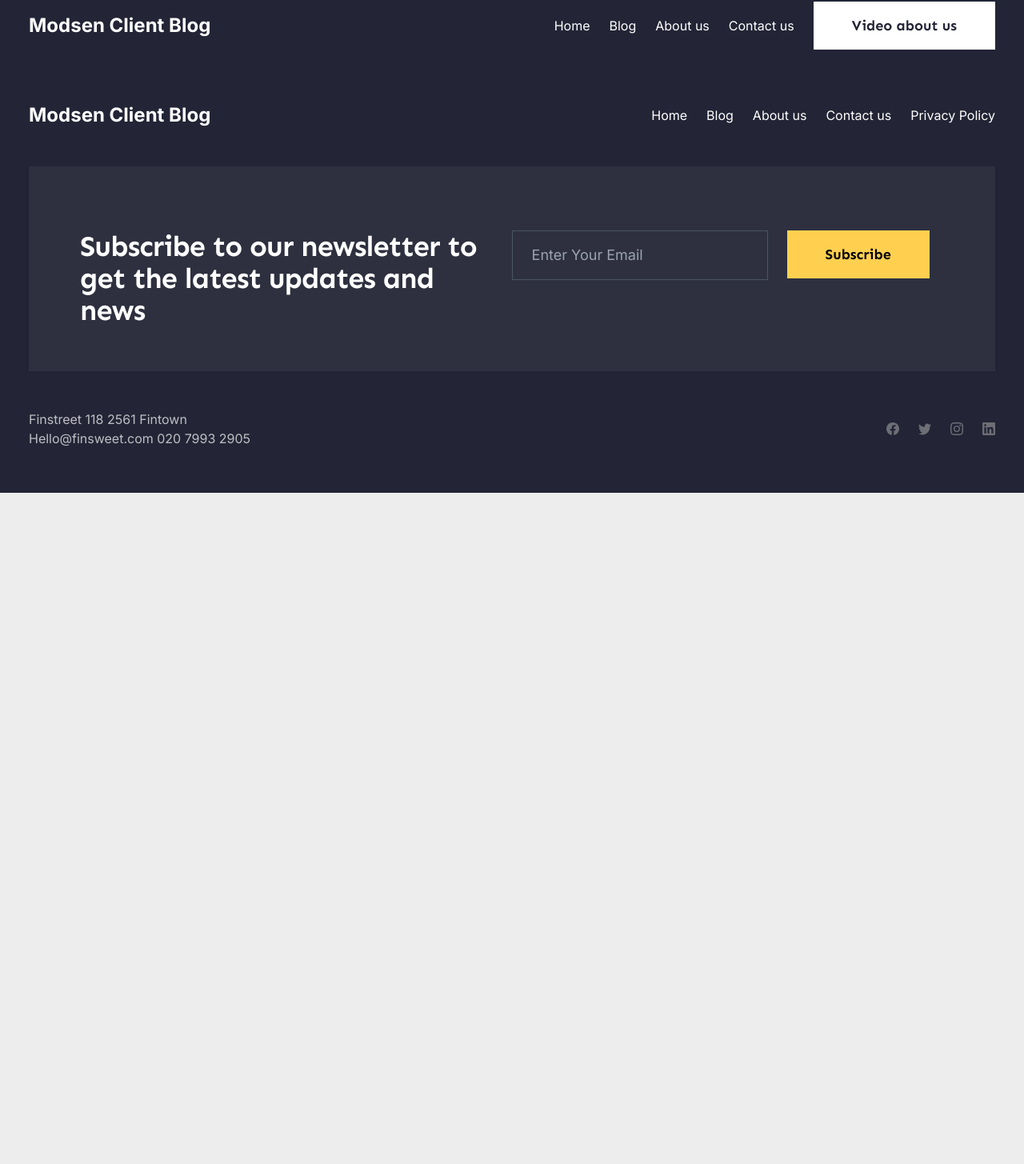
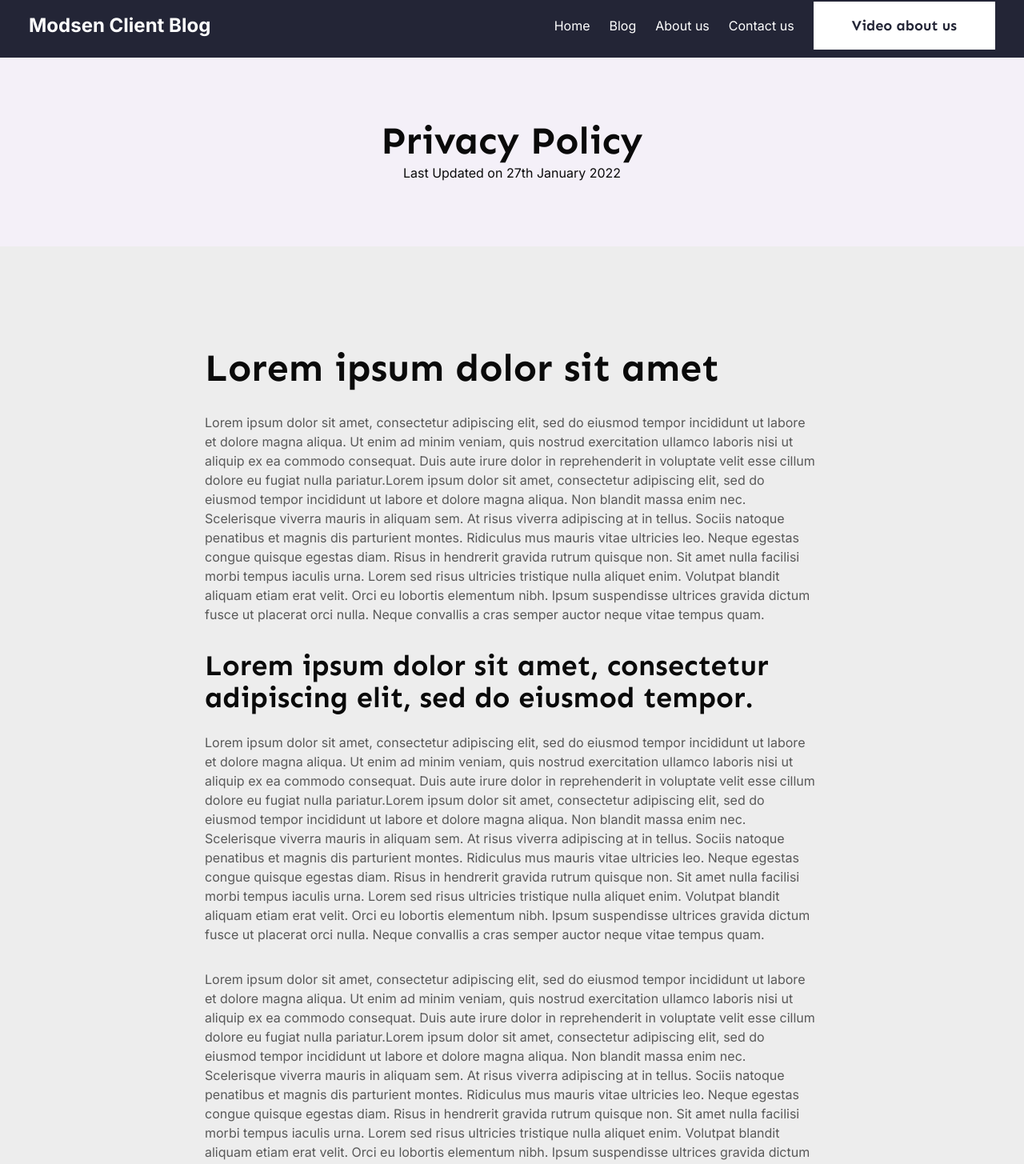
Before and after one commit to divineDuckk/Modsen-Client-Blog, a Next.js app: page /privacy in a window 1280 px wide. Shown: the part 8-1463 px from the top of the page at 80% size. Before the commit the page ends 800 px from the top, so only its background shows below. Built offline with nearby package versions, Linux system fonts and the light colour scheme.

Commit message:
feat: add privacy police page

```diff
--- a/src/app/privacy/page.tsx
+++ b/src/app/privacy/page.tsx
@@ -1 +1,79 @@
-export default function Privacy() {}
+import { twMerge } from "tailwind-merge";
+
+import { heading1, heading2 } from "@/app/classes";
+
+export default function Privacy() {
+  return (
+    <main className="w-full flex flex-col items-center mb-32">
+      <div className="w-full bg-magnolia flex justify-center flex-col items-center mb-32">
+        <h1 className={twMerge(heading1, "mb-1 mt-20")}>Privacy Policy</h1>
+        <p className="font-normal text-base mb-20">
+          Last Updated on 27th January 2022
+        </p>
+      </div>
+      <div className="w-full max-w-3xl">
+        <h2 className={twMerge(heading1, "mb-8")}>
+          Lorem ipsum dolor sit amet
+        </h2>
+        <p className="font-normal text-base opacity-65 mb-8">
+          Lorem ipsum dolor sit amet, consectetur adipiscing elit, sed do
+          eiusmod tempor incididunt ut labore et dolore magna aliqua. Ut enim ad
+          minim veniam, quis nostrud exercitation ullamco laboris nisi ut
+          aliquip ex ea commodo consequat. Duis aute irure dolor in
+          reprehenderit in voluptate velit esse cillum dolore eu fugiat nulla
+          pariatur.Lorem ipsum dolor sit amet, consectetur adipiscing elit, sed
+          do eiusmod tempor incididunt ut labore et dolore magna aliqua. Non
+          blandit massa enim nec. Scelerisque viverra mauris in aliquam sem. At
+          risus viverra adipiscing at in tellus. Sociis natoque penatibus et
+          magnis dis parturient montes. Ridiculus mus mauris vitae ultricies
+          leo. Neque egestas congue quisque egestas diam. Risus in hendrerit
+          gravida rutrum quisque non. Sit amet nulla facilisi morbi tempus
+          iaculis urna. Lorem sed risus ultricies tristique nulla aliquet enim.
+          Volutpat blandit aliquam etiam erat velit. Orci eu lobortis elementum
+          nibh. Ipsum suspendisse ultrices gravida dictum fusce ut placerat orci
+          nulla. Neque convallis a cras semper auctor neque vitae tempus quam.
+        </p>
+        <h3 className={twMerge(heading2, "mb-6")}>
+          Lorem ipsum dolor sit amet, consectetur adipiscing elit, sed do
+          eiusmod tempor.
+        </h3>
+        <p className="font-normal text-base opacity-65 mb-8">
+          Lorem ipsum dolor sit amet, consectetur adipiscing elit, sed do
+          eiusmod tempor incididunt ut labore et dolore magna aliqua. Ut enim ad
+          minim veniam, quis nostrud exercitation ullamco laboris nisi ut
+          aliquip ex ea commodo consequat. Duis aute irure dolor in
+          reprehenderit in voluptate velit esse cillum dolore eu fugiat nulla
+          pariatur.Lorem ipsum dolor sit amet, consectetur adipiscing elit, sed
+          do eiusmod tempor incididunt ut labore et dolore magna aliqua. Non
+          blandit massa enim nec. Scelerisque viverra mauris in aliquam sem. At
+          risus viverra adipiscing at in tellus. Sociis natoque penatibus et
+          magnis dis parturient montes. Ridiculus mus mauris vitae ultricies
+          leo. Neque egestas congue quisque egestas diam. Risus in hendrerit
+          gravida rutrum quisque non. Sit amet nulla facilisi morbi tempus
+          iaculis urna. Lorem sed risus ultricies tristique nulla aliquet enim.
+          Volutpat blandit aliquam etiam erat velit. Orci eu lobortis elementum
+          nibh. Ipsum suspendisse ultrices gravida dictum fusce ut placerat orci
+          nulla. Neque convallis a cras semper auctor neque vitae tempus quam.
+        </p>{" "}
+        <p className="font-normal text-base opacity-65">
+          Lorem ipsum dolor sit amet, consectetur adipiscing elit, sed do
+          eiusmod tempor incididunt ut labore et dolore magna aliqua. Ut enim ad
+          minim veniam, quis nostrud exercitation ullamco laboris nisi ut
+          aliquip ex ea commodo consequat. Duis aute irure dolor in
+          reprehenderit in voluptate velit esse cillum dolore eu fugiat nulla
+          pariatur.Lorem ipsum dolor sit amet, consectetur adipiscing elit, sed
+          do eiusmod tempor incididunt ut labore et dolore magna aliqua. Non
+          blandit massa enim nec. Scelerisque viverra mauris in aliquam sem. At
+          risus viverra adipiscing at in tellus. Sociis natoque penatibus et
+          magnis dis parturient montes. Ridiculus mus mauris vitae ultricies
+          leo. Neque egestas congue quisque egestas diam. Risus in hendrerit
+          gravida rutrum quisque non. Sit amet nulla facilisi morbi tempus
+          iaculis urna. Lorem sed risus ultricies tristique nulla aliquet enim.
+          Volutpat blandit aliquam etiam erat velit. Orci eu lobortis elementum
+          nibh. Ipsum suspendisse ultrices gravida dictum fusce ut placerat orci
+          nulla. Neque convallis a cras semper auctor neque vitae tempus quam.
+        </p>
+      </div>
+    </main>
+  );
+}
```
